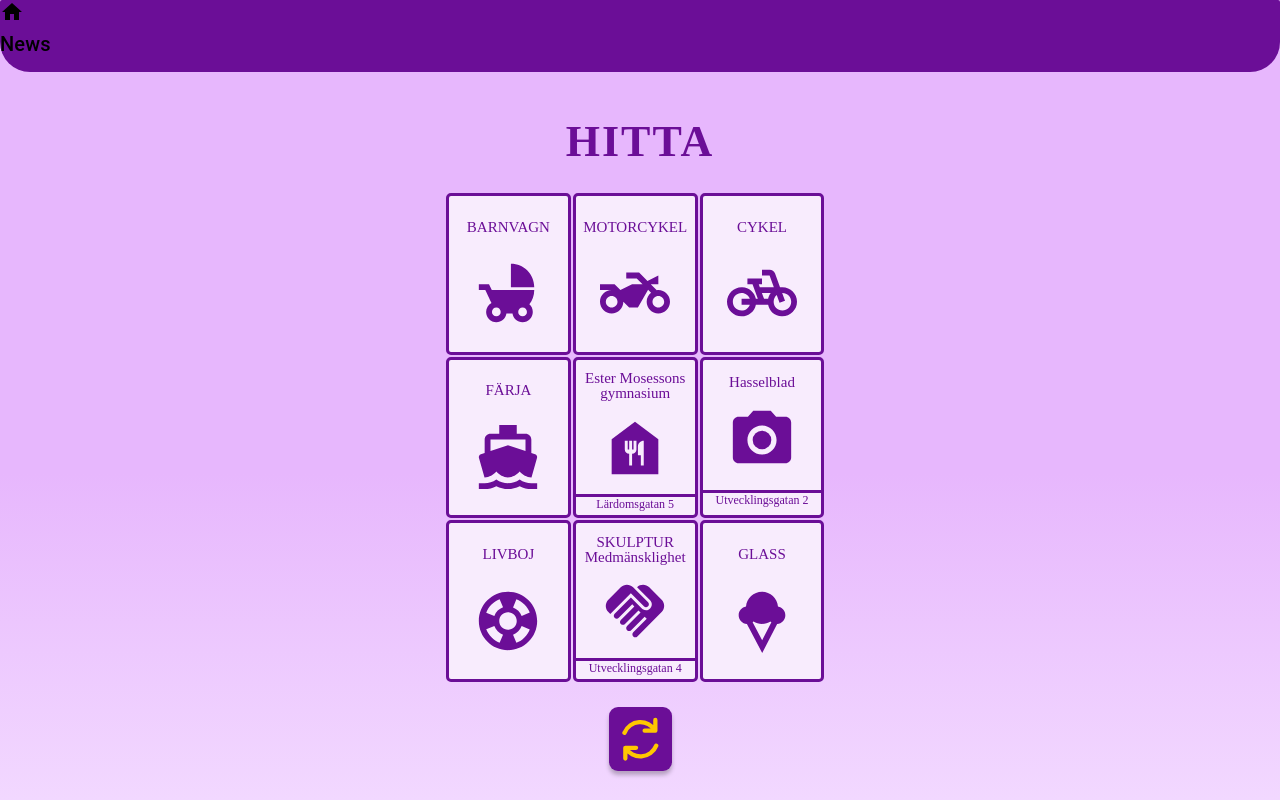
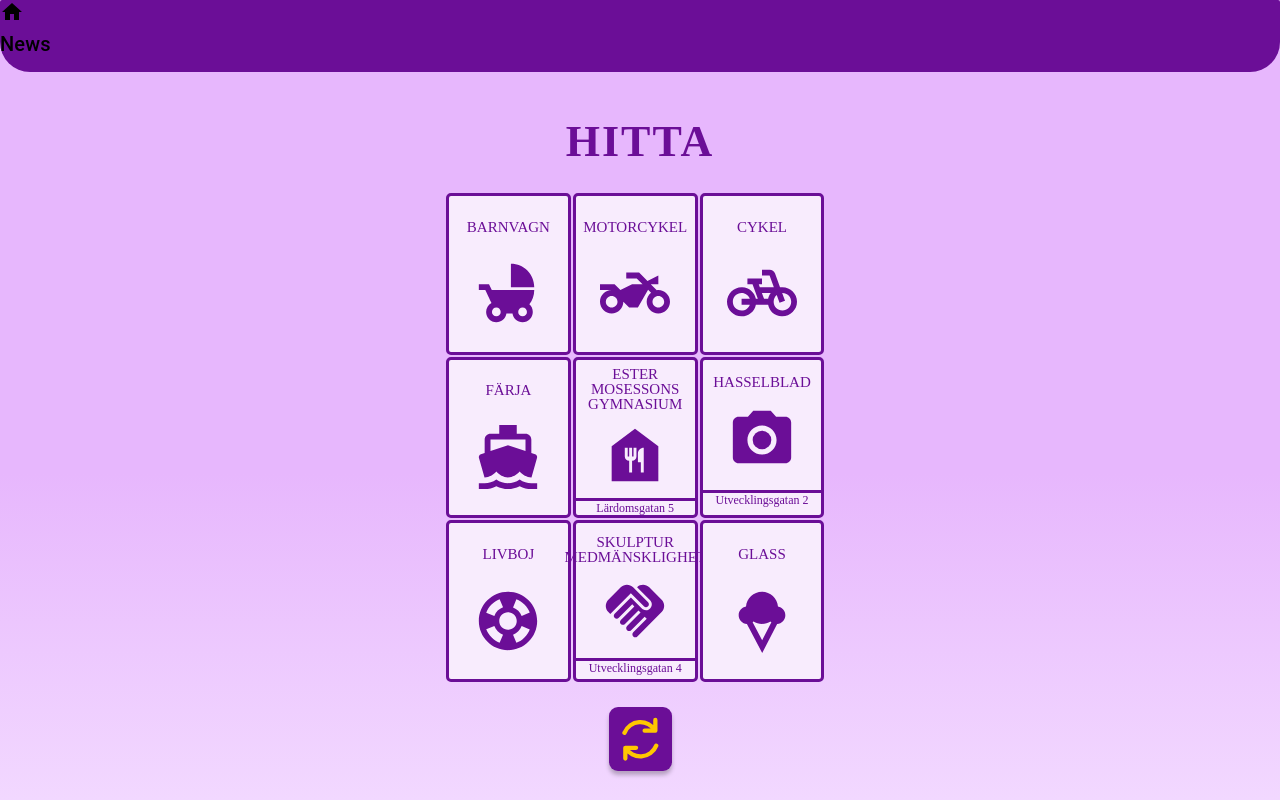
Before and after one commit to Henke-gh/bingoholmen, a React (Vite) app: page /bingo in a window 1280 px wide. Built offline with nearby package versions, Linux system fonts and the light colour scheme; a web font is replaced by a local one.

Commit message:
Text transform and uppercase

```diff
--- a/src/App.css
+++ b/src/App.css
@@ -119,6 +119,7 @@ body {
   text-align: center;
   margin: 0px;
   line-height: 15px;
+  text-transform: uppercase;
 }
 
 .tileLocation {
@@ -199,12 +200,14 @@ p.modalTitle {
   font-size: 32px;
   margin: 0;
   text-align: center;
+  text-transform: uppercase;
 }
 
 p.modalText {
   color: #000;
   font-family: var(--bongo-bread);
   padding-bottom: 50px;
+  text-align: left;
 }
 
 .bingoBackIcon {
```
